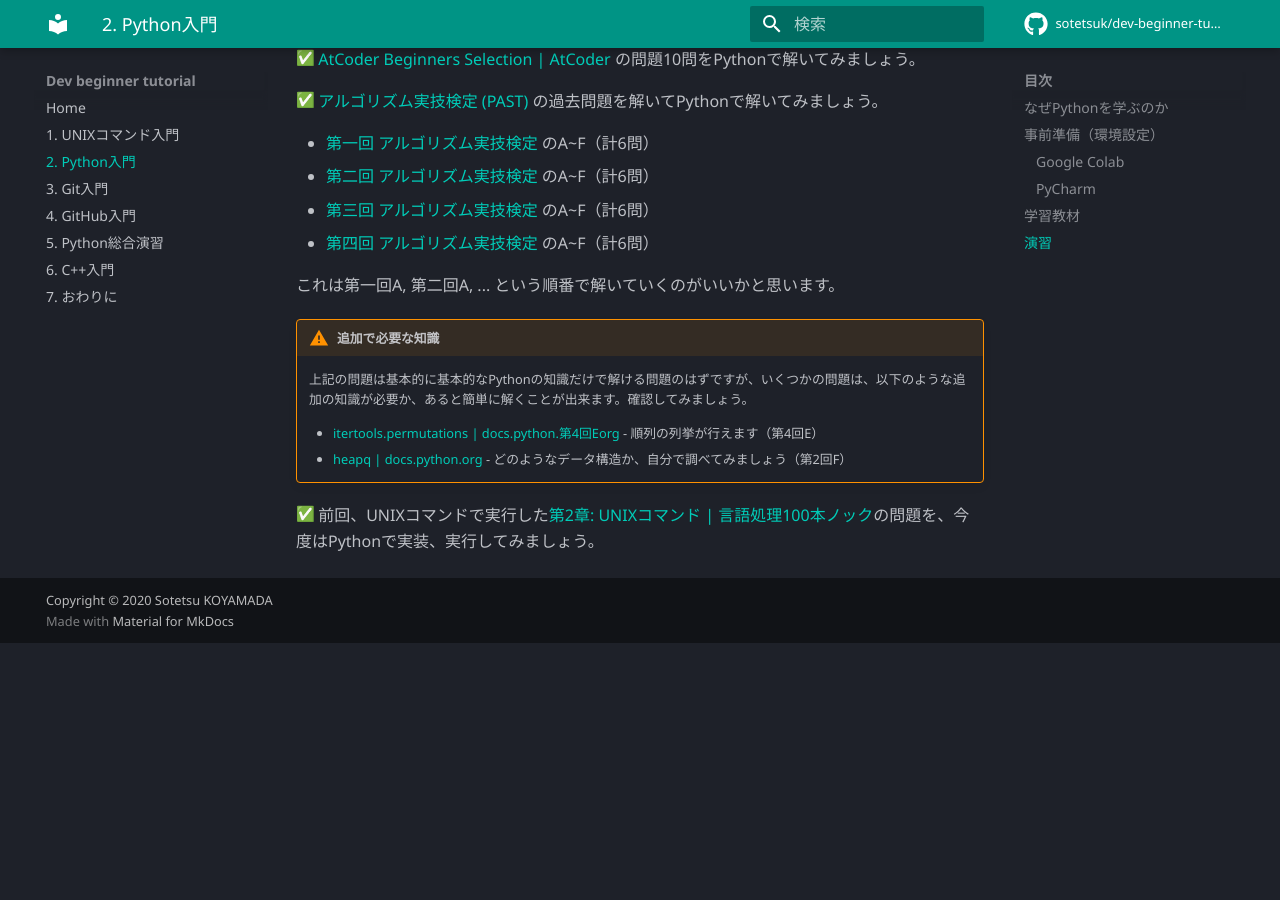
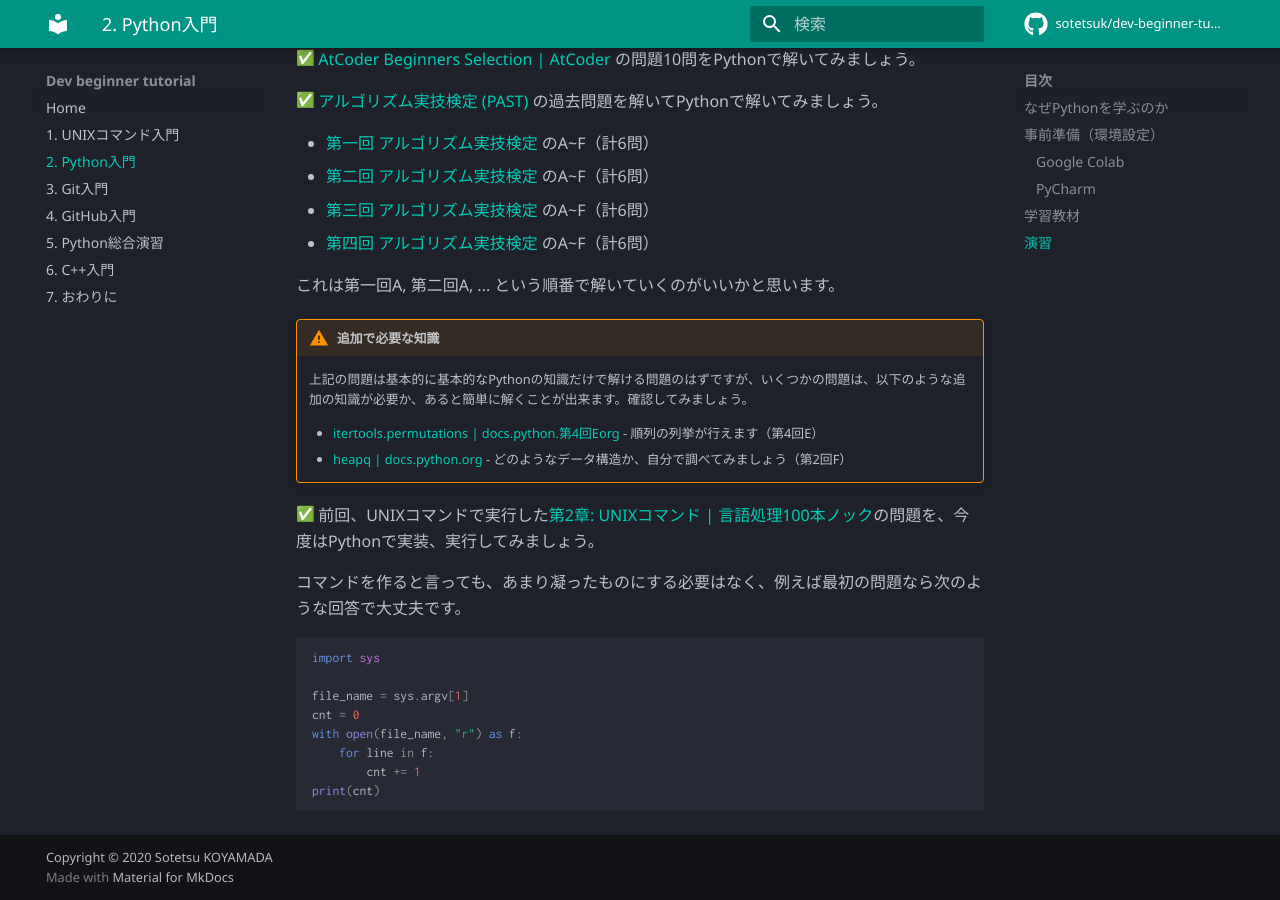
Before and after one commit to sotetsuk/dev-beginner-tutorial, an MkDocs documentation site: the page built from docs/python.md, in a window 1280 px wide and 900 px high, scrolled down 3297 px. Built offline with MkDocs 1.6.1 and Material for MkDocs 9.7.7, drawn with Linux system fonts in a browser that asks for light colours; emoji names are drawn with the system emoji font; comment, search, counter and statistics services are not loaded; before the commit the page ends 3940 px from its top, so only the background shows below that.

Commit message:
Update python nlp100 description #89

````diff
--- a/docs/python.md
+++ b/docs/python.md
@@ -99,4 +99,18 @@ PyCharmは非常に高性能なローカルマシンでの統合開発環境で
     - [heapq | docs.python.org](https://docs.python.org/ja/3/library/heapq.html) - どのようなデータ構造か、自分で調べてみましょう（第2回F）
 
 
-:white_check_mark: 前回、UNIXコマンドで実行した[第2章: UNIXコマンド | 言語処理100本ノック](https://nlp100.github.io/ja/)の問題を、今度はPythonで実装、実行してみましょう。
+:white_check_mark: 前回、UNIXコマンドで実行した[第2章: UNIXコマンド | 言語処理100本ノック](https://nlp100.github.io/ja/ch02.html)の問題を、今度はPythonで実装、実行してみましょう。
+
+
+コマンドを作ると言っても、あまり凝ったものにする必要はなく、例えば最初の問題なら次のような回答で大丈夫です。
+
+```
+import sys
+
+file_name = sys.argv[1]
+cnt = 0
+with open(file_name, "r") as f:
+    for line in f:
+        cnt += 1
+print(cnt)
+```
--- a/mkdocs.yml
+++ b/mkdocs.yml
@@ -34,3 +34,6 @@ markdown_extensions:
       emoji_generator: !!python/name:materialx.emoji.to_svg
   - pymdownx.tasklist:
       custom_checkbox: true
+  - codehilite:
+      use_pygments: true
+      pygments_style: monokai
````
